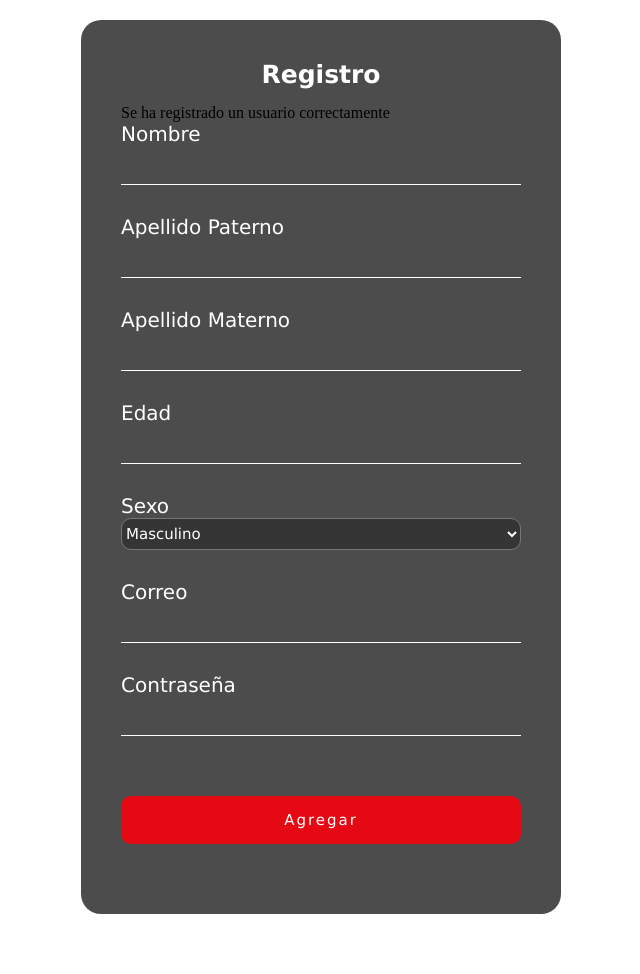
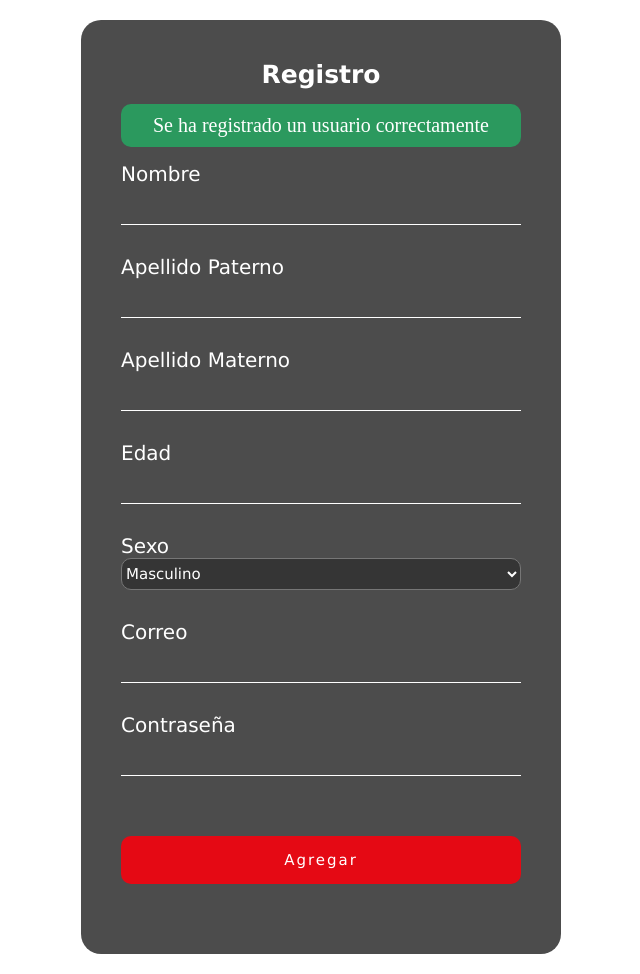
Before and after one commit to ramssrez/colegioMexico, a PHP site: page /pages/registerUser.php?succesful=1 in a window 1280 px wide. Shown: the part 51-1025 px from the top of the page, without its empty margins (319-959 px from the left). Before the commit the page ends 965 px from the top, so only its background shows below. Run offline with PHP 8.4, Linux system fonts and the light colour scheme.

Commit message:
Integración de los elementos de la vista para los mensajes de ok

```diff
--- a/css/styles.css
+++ b/css/styles.css
@@ -103,3 +103,21 @@ li:last-child {
     border-radius: 10px;
     font-family: Verdana, Georgia, 'Times New Roman', Times, serif;
 }
+.contenedor .error{
+    background-color: rgb(230, 10, 21,.5);
+    color: #fff;
+    padding: 10px;
+    border-radius: 10px;
+    margin-bottom: 15px;
+    text-align: center;
+    font-size: 20px;
+}
+.contenedor .succesful{
+    background-color: rgba(10, 230, 113, 0.5);
+    color: #fff;
+    padding: 10px;
+    border-radius: 10px;
+    margin-bottom: 15px;
+    text-align: center;
+    font-size: 20px;
+}
```
